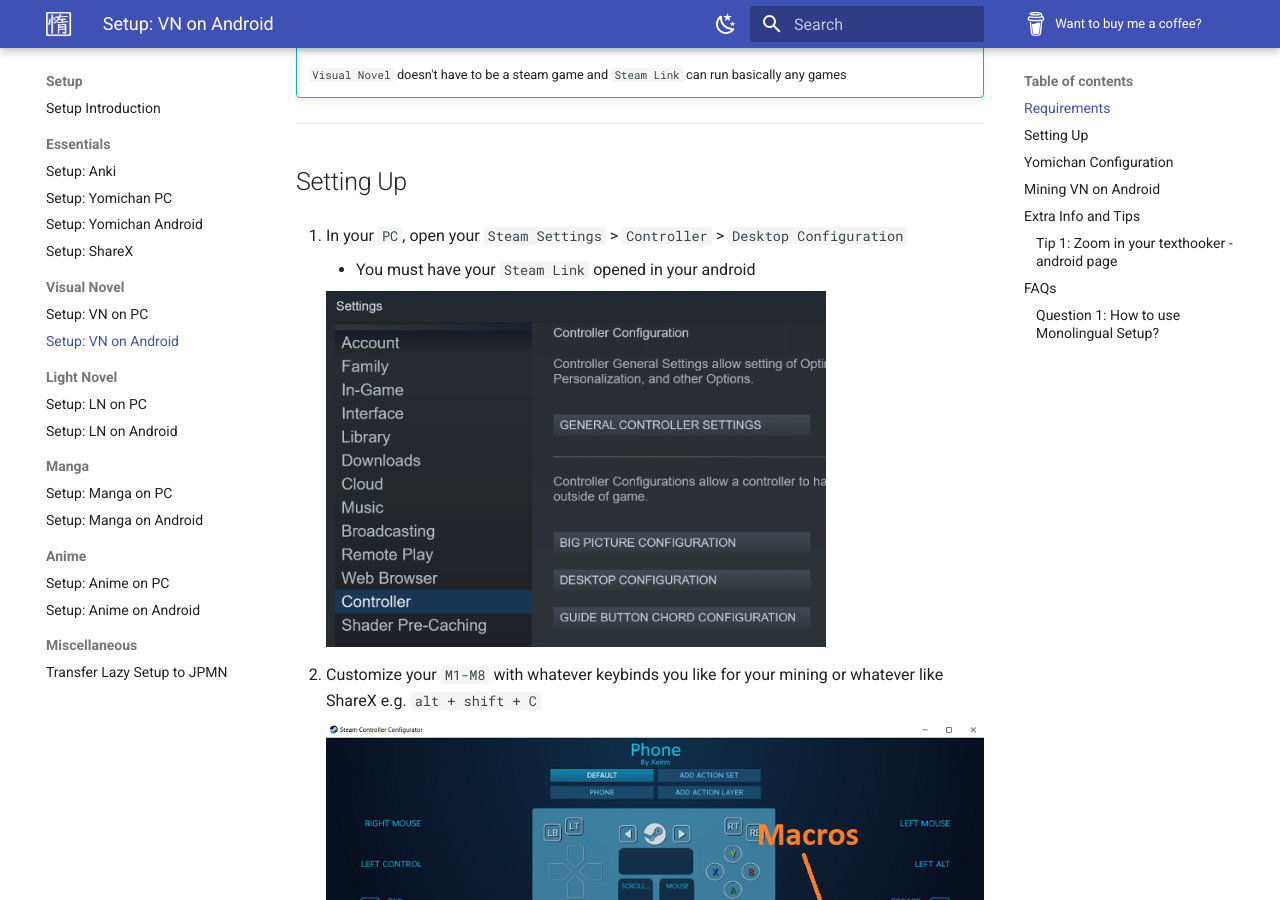
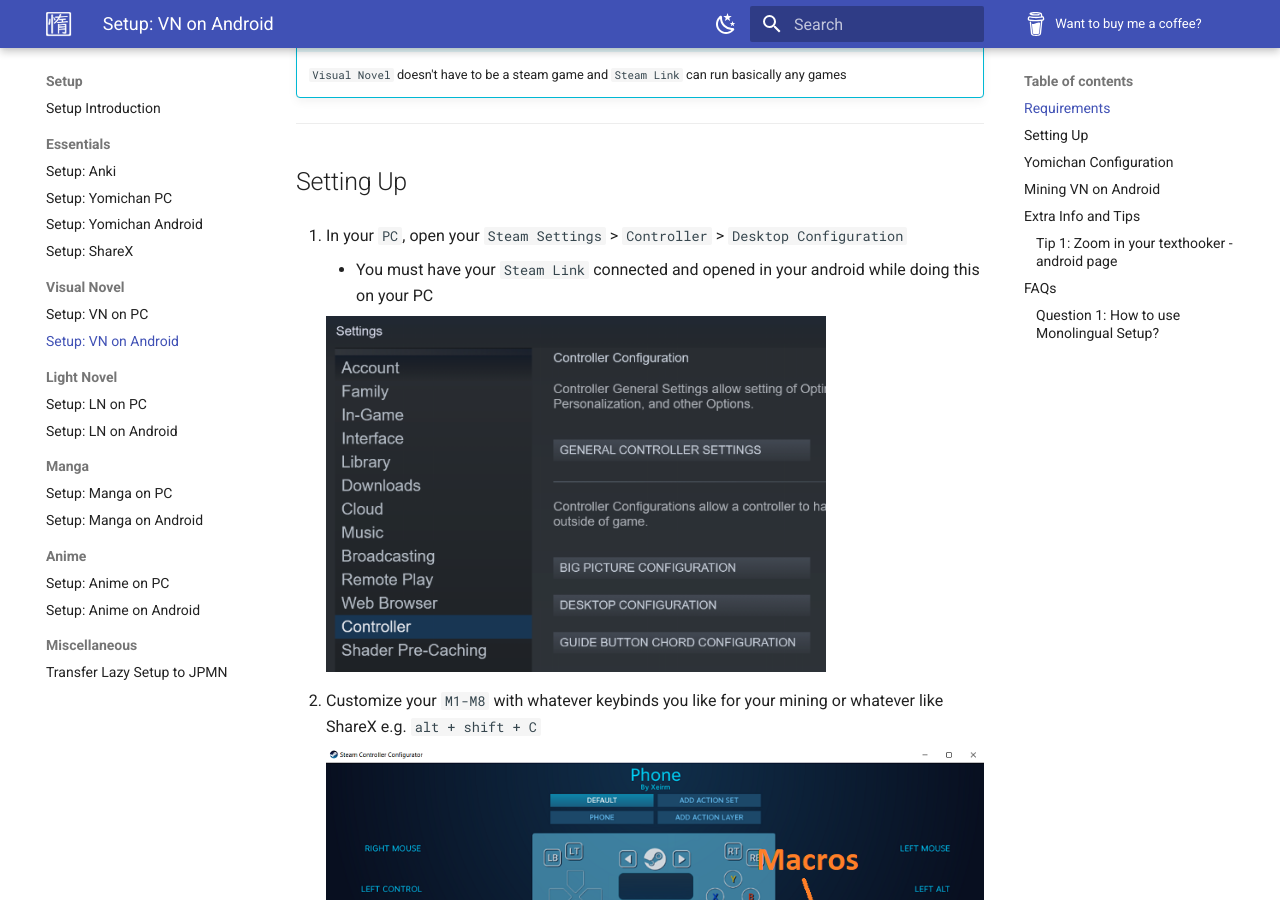
Before and after one commit to Xelieu/xelieu.github.io, an MkDocs documentation site: the page built from docs/jp-lazy-guide/setupVnOnAndroid.md, in a window 1280 px wide and 900 px high, scrolled down 593 px. Built offline with MkDocs 1.6.1 and Material for MkDocs 9.7.7, drawn with Linux system fonts in a browser that asks for light colours.

Commit message:
$updated info

```diff
--- a/docs/jp-lazy-guide/setupVnOnAndroid.md
+++ b/docs/jp-lazy-guide/setupVnOnAndroid.md
@@ -25,7 +25,7 @@
 ## Setting Up
 
 1. In your `PC`, open your `Steam Settings` > `Controller` > `Desktop Configuration`
-    - You must have your `Steam Link` opened in your android
+    - You must have your `Steam Link` connected and opened in your android while doing this on your PC
 
     ![Steam Settings](../img/steam-settings.png){height=250 width=500}
 
```
